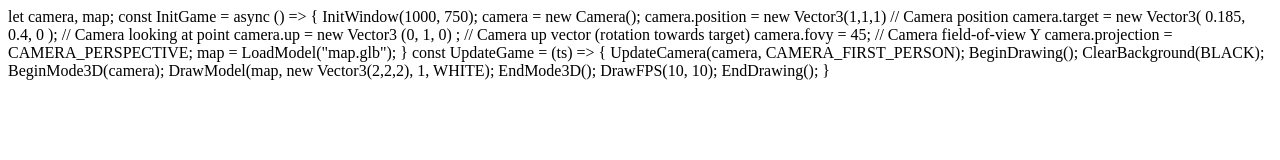
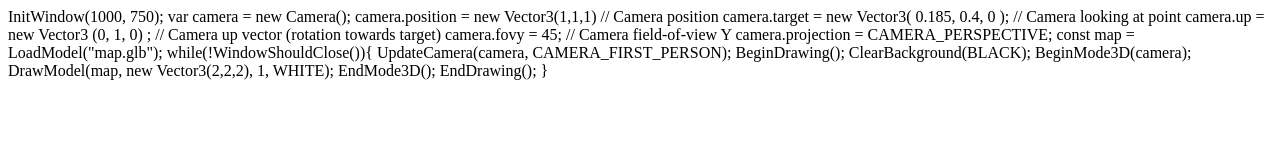
Before and after one commit to theutisticcoder/lordofthefries, a plain HTML site: page index.html in a window 1280 px wide. Drawn offline with Linux system fonts and the light colour scheme.

Commit message:
fix funcs

```diff
--- a/index.html
+++ b/index.html
@@ -10,27 +10,24 @@
 
 <body>
   <raylib-game>
-    let camera, map;
-    const InitGame = async () => {
+
     InitWindow(1000, 750);
-    camera = new Camera();
+    var camera = new Camera();
     camera.position = new Vector3(1,1,1) // Camera position
 
     camera.target = new Vector3( 0.185, 0.4, 0 ); // Camera looking at point
     camera.up = new Vector3 (0, 1, 0) ; // Camera up vector (rotation towards target)
     camera.fovy = 45; // Camera field-of-view Y
     camera.projection = CAMERA_PERSPECTIVE;
-     map = LoadModel("map.glb");
-    }
+    const map = LoadModel("map.glb");
 
-    const UpdateGame = (ts) => {
+while(!WindowShouldClose()){
     UpdateCamera(camera, CAMERA_FIRST_PERSON);
     BeginDrawing();
     ClearBackground(BLACK);
     BeginMode3D(camera);
     DrawModel(map, new Vector3(2,2,2), 1, WHITE);
     EndMode3D();
-    DrawFPS(10, 10);
     EndDrawing();
     }
   </raylib-game>
```
